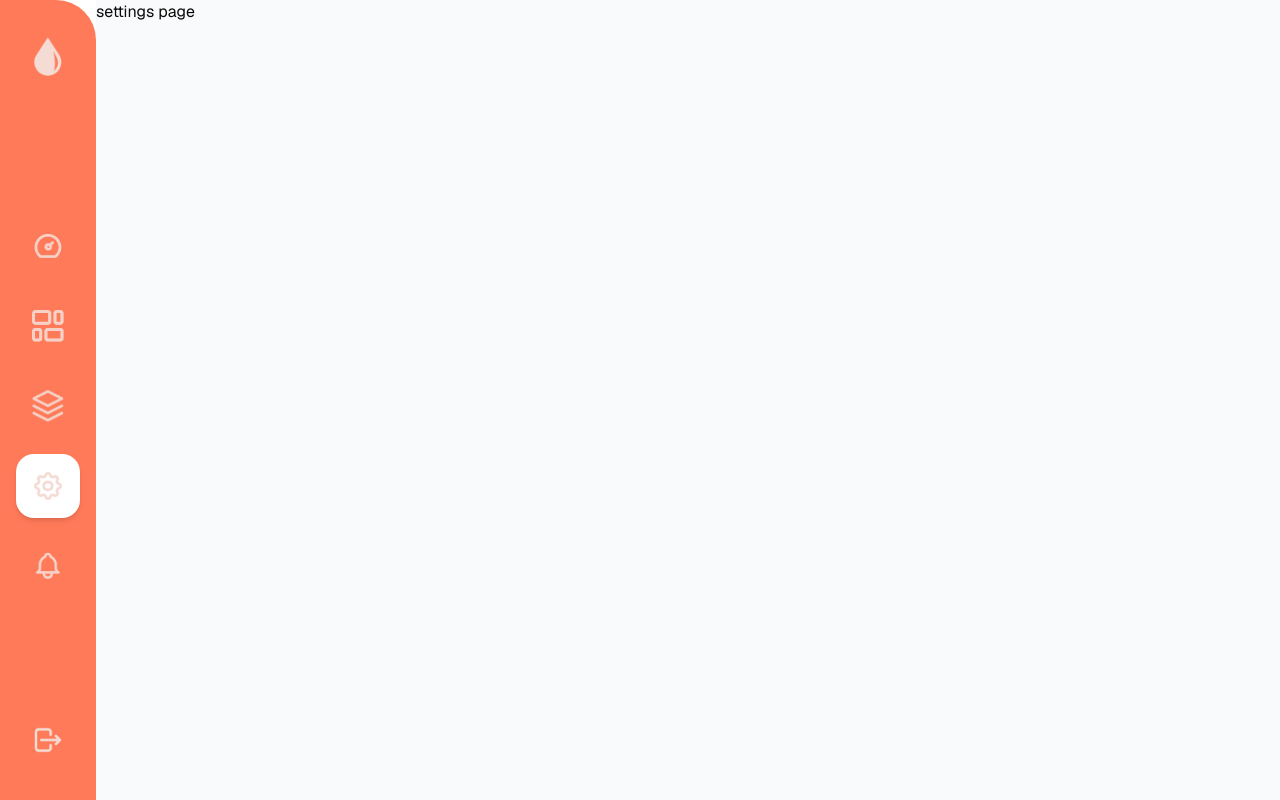
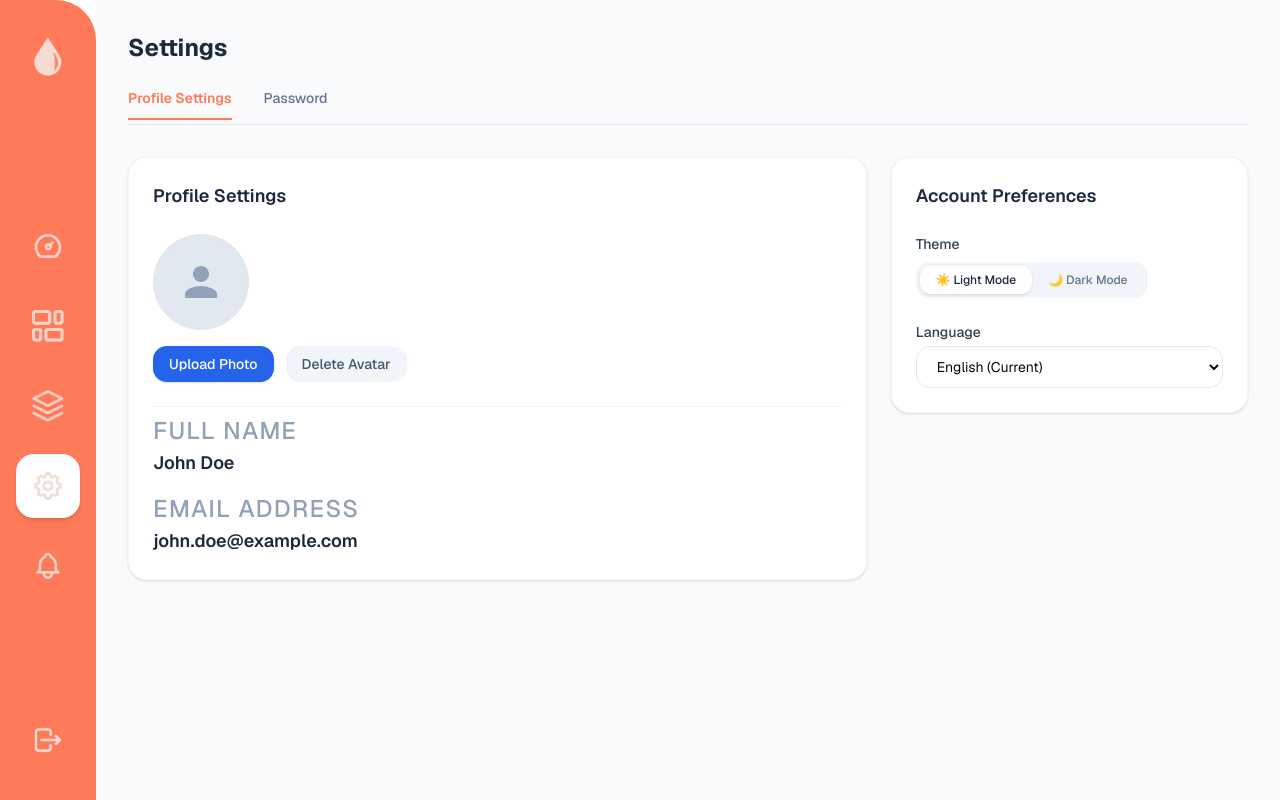
Before and after one commit to boda213-alaa-mohmad/FuelFlow-FMS, a Next.js app: page /dashboard/settings in a window 1280 px wide. Built offline with nearby package versions, Linux system fonts and the light colour scheme.

Commit message:
feat(settings): add settings page layout and static UI components

```diff
--- a/src/app/dashboard/settings/page.tsx
+++ b/src/app/dashboard/settings/page.tsx
@@ -1,7 +1,47 @@
-import React from 'react'
+import ProfileForm from "@/components/settings/ProfileForm";
+import PasswordForm from "@/components/settings/PasswordForm";
+import PreferencesCard from "@/components/settings/PreferencesCard";
 
-export default function Settings() {
+export default function SettingsPage() {
+  const activeTab: "profile" | "password" = "profile";
+
   return (
-    <div>settings page</div>
-  )
+    <div className="p-8 max-w-7xl mx-auto space-y-6">
+      <div className="flex items-center gap-3">
+        <h1 className="text-2xl font-bold text-slate-800">Settings</h1>
+      </div>
+
+      <div className="flex gap-8 border-b border-gray-200 pb-1">
+        <button
+          className={`pb-3 text-sm font-medium transition-all relative cursor-pointer ${
+            activeTab === "profile"
+              ? "text-[#FF7A59] font-semibold after:absolute after:bottom-0 after:left-0 after:right-0 after:h-[2px] after:bg-[#FF7A59]"
+              : "text-slate-500 hover:text-slate-800"
+          }`}
+        >
+          Profile Settings
+        </button>
+
+        <button
+          className={`pb-3 text-sm font-medium transition-all relative cursor-pointer ${
+            activeTab === "password"
+              ? "text-[#FF7A59] font-semibold after:absolute after:bottom-0 after:left-0 after:right-0 after:h-[2px] after:bg-[#FF7A59]"
+              : "text-slate-500 hover:text-slate-800"
+          }`}
+        >
+          Password
+        </button>
+      </div>
+
+      <div className="grid grid-cols-1 lg:grid-cols-3 gap-6 pt-2">
+        <div className="lg:col-span-2">
+          {activeTab === "profile" ? <ProfileForm /> : <PasswordForm />}
+        </div>
+
+        <div className="lg:col-span-1">
+          <PreferencesCard />
+        </div>
+      </div>
+    </div>
+  );
 }
--- /dev/null
+++ b/src/components/settings/PasswordForm.tsx
@@ -0,0 +1,36 @@
+export default function PasswordForm() {
+  return (
+    <div className="bg-white p-6 rounded-2xl border border-gray-100 shadow-sm space-y-4">
+      <h2 className="text-lg font-semibold text-slate-800">Change Password</h2>
+
+      <div>
+        <label className="block text-sm font-medium text-slate-700 mb-1">
+          Current Password
+        </label>
+        <input
+          type="password"
+          placeholder="••••••••"
+          className="w-full px-4 py-2.5 rounded-xl border border-gray-200 focus:outline-none focus:border-[#FF7A59] text-sm"
+        />
+      </div>
+
+      <div>
+        <label className="block text-sm font-medium text-slate-700 mb-1">
+          New Password
+        </label>
+        <input
+          type="password"
+          placeholder="••••••••"
+          className="w-full px-4 py-2.5 rounded-xl border border-gray-200 focus:outline-none focus:border-[#FF7A59] text-sm"
+        />
+      </div>
+
+      <button
+        type="button"
+        className="px-5 py-2.5 bg-[#FF7A59] text-white text-sm font-medium rounded-xl hover:bg-[#e06849] transition"
+      >
+        Update Password
+      </button>
+    </div>
+  );
+}
--- /dev/null
+++ b/src/components/settings/PreferencesCard.tsx
@@ -0,0 +1,44 @@
+export default function PreferencesCard() {
+  return (
+    <div className="bg-white p-6 rounded-2xl border border-gray-100 shadow-sm space-y-6">
+      <h2 className="text-lg font-semibold text-slate-800">
+        Account Preferences
+      </h2>
+
+      {/* Theme Toggle */}
+      <div>
+        <label className="block text-sm font-medium text-slate-700 mb-2">
+          Theme
+        </label>
+        <div className="flex bg-slate-100 p-1 rounded-xl w-fit">
+          <button
+            type="button"
+            className="px-4 py-1.5 text-xs font-medium rounded-lg bg-white text-slate-800 shadow-sm"
+          >
+            ☀️ Light Mode
+          </button>
+          <button
+            type="button"
+            className="px-4 py-1.5 text-xs font-medium rounded-lg text-slate-500"
+          >
+            🌙 Dark Mode
+          </button>
+        </div>
+      </div>
+
+      {/* Language Dropdown */}
+      <div>
+        <label className="block text-sm font-medium text-slate-700 mb-1">
+          Language
+        </label>
+        <select
+          defaultValue="English (Current)"
+          className="w-full px-4 py-2.5 rounded-xl border border-gray-200 focus:outline-none focus:border-[#FF7A59] text-sm bg-white"
+        >
+          <option value="English (Current)">English (Current)</option>
+          <option value="Arabic">Arabic</option>
+        </select>
+      </div>
+    </div>
+  );
+}
--- /dev/null
+++ b/src/components/settings/ProfileForm.tsx
@@ -0,0 +1,48 @@
+export default function ProfileForm() {
+  return (
+    <div className="bg-white p-6 rounded-2xl border border-gray-100 shadow-sm space-y-6">
+      <h2 className="text-lg font-semibold text-slate-800">Profile Settings</h2>
+
+      <div className="flex flex-col items-center sm:items-start gap-4">
+        <div className="w-24 h-24 rounded-full bg-slate-200 flex items-center justify-center text-slate-400 overflow-hidden border">
+          <svg className="w-12 h-12" fill="currentColor" viewBox="0 0 24 24">
+            <path d="M12 12c2.21 0 4-1.79 4-4s-1.79-4-4-4-4 1.79-4 4 1.79 4 4 4zm0 2c-2.67 0-8 1.34-8 4v2h16v-2c0-2.66-5.33-4-8-4z" />
+          </svg>
+        </div>
+
+        <div className="flex items-center gap-3">
+          <button
+            type="button"
+            className="px-4 py-2 bg-[#2563eb] text-white text-sm font-medium rounded-xl hover:bg-blue-700 transition shadow-sm cursor-pointer"
+          >
+            Upload Photo
+          </button>
+          <button
+            type="button"
+            className="px-4 py-2 bg-slate-100 text-slate-600 text-sm font-medium rounded-xl hover:bg-slate-200 transition cursor-pointer"
+          >
+            Delete Avatar
+          </button>
+        </div>
+      </div>
+
+      <div className="space-y-4 pt-2 border-t border-slate-100">
+        <div>
+          <span className="block text-2xl font-medium text-slate-400 uppercase tracking-wider mb-0.5">
+            Full Name
+          </span>
+          <p className="text-lg font-semibold text-slate-800">John Doe</p>
+        </div>
+
+        <div>
+          <span className="block text-2xl font-medium text-slate-400 uppercase tracking-wider mb-0.5">
+            Email Address
+          </span>
+          <p className="text-lg font-semibold text-slate-800">
+            john.doe@example.com
+          </p>
+        </div>
+      </div>
+    </div>
+  );
+}
```
